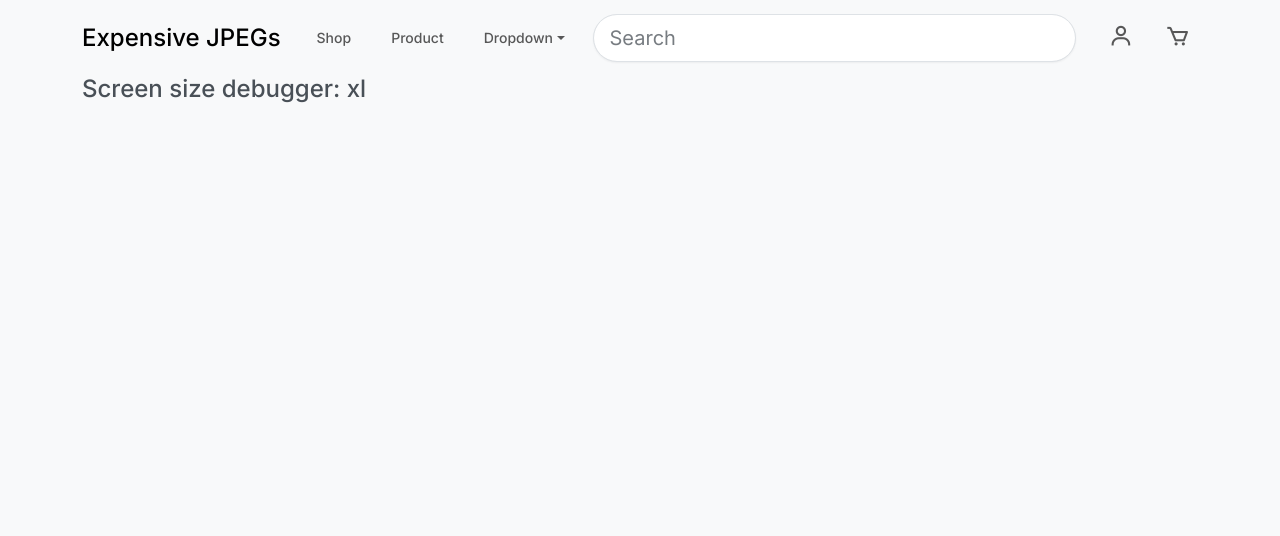
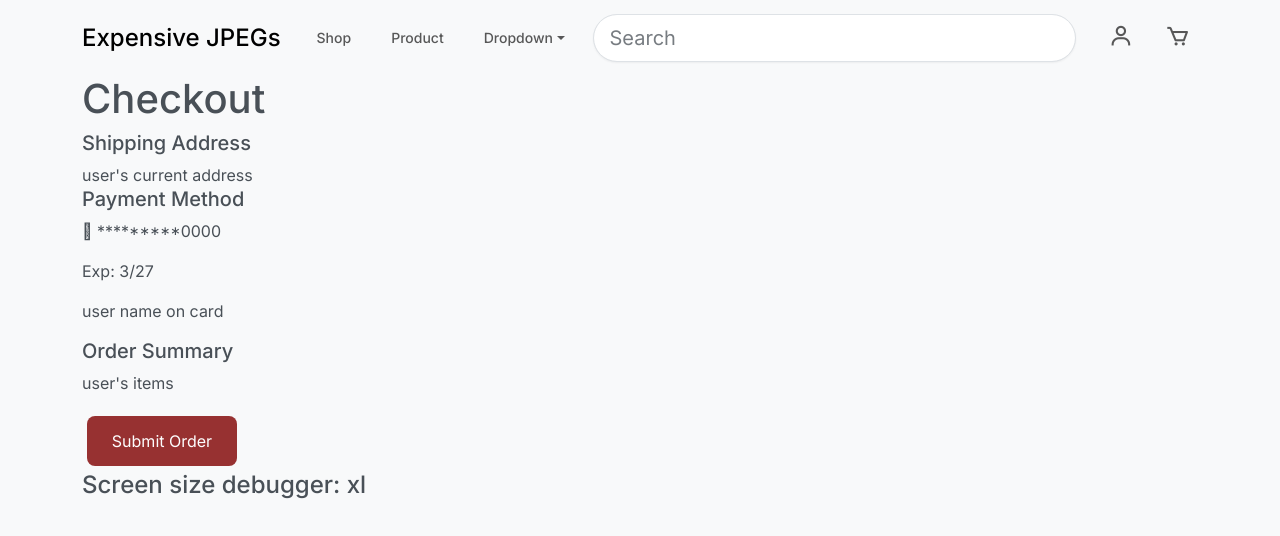
Before and after one commit to DennisPing/digital-art-marketplace-frontend, a React (Create React App) app: page /checkout in a window 1280 px wide. Shown: the top 536 px of the page. Built offline with nearby package versions, Linux system fonts and the light colour scheme.

Commit message:
checkout page and cart page prototypes

```diff
--- a/src/App.js
+++ b/src/App.js
@@ -6,6 +6,7 @@ import ProductComponent from "./product";
 import ProfileComponent from "./profile";
 import CartComponent from "./cart";
 import NavbarComponent from "./navbar";
+import CheckoutComponent from "./checkout";
 
 function App() {
   return (
@@ -19,6 +20,7 @@ function App() {
           <Route path="product" element={<ProductComponent />} />
           <Route path="profile" element={<ProfileComponent />} />
           <Route path="cart" element={<CartComponent />} />
+          <Route path="checkout" element={<CheckoutComponent />} />
         </Routes>
 
         <div className="d-inline-flex">
--- /dev/null
+++ b/src/cart/index.css
@@ -0,0 +1,14 @@
+.checkout-button {
+    background-color: maroon;
+    color: white;
+    padding: 12px 20px;
+    border: none;
+    cursor: pointer;
+    opacity: 0.8;
+    bottom: 23px;
+    right: 28px;
+    width: 150px;
+    height: 50px;
+    border-radius: 8px;
+    margin: 5px;
+}
--- a/src/cart/index.js
+++ b/src/cart/index.js
@@ -1,7 +1,18 @@
+import "./index.css"
+import {Link} from "react-router-dom";
+
 const CartComponent = () => {
-  return (
+
+
+    return (
     <div>
-      <h1>This is the Cart page</h1>
+      <h1>Your Cart</h1>
+
+        <div>Your cart is empty</div>
+
+        <Link to="/checkout">
+        <button className={'checkout-button'} >Checkout</button>
+        </Link>
     </div>
   );
 };
--- /dev/null
+++ b/src/checkout/index.js
@@ -0,0 +1,33 @@
+
+
+const CheckoutComponent = () => {
+    return (
+        <div>
+            <h1>Checkout</h1>
+
+            <h5>Shipping Address</h5>
+            user's current address
+
+
+
+            <h5>Payment Method</h5>
+            <div>
+
+                <p> &#xF2DC; *********0000</p>
+                <p>Exp: 3/27</p>
+                <p>user name on card</p>
+            </div>
+
+            <h5>Order Summary</h5>
+            user's items
+
+            <p></p>
+
+
+
+            <button className={'checkout-button'}>Submit Order</button>
+        </div>
+    );
+};
+
+export default CheckoutComponent;
--- a/src/profile/index.js
+++ b/src/profile/index.js
@@ -2,9 +2,7 @@ import "./index.css"
 
 
 
-
 const ProfileComponent = () => {
-
 
 
 
@@ -159,7 +157,11 @@ const ProfileComponent = () => {
 
 
 
+
+
   );
+
 };
 
+
 export default ProfileComponent;
```
Also changed, not shown: src/App.css (line endings or trailing spaces).
